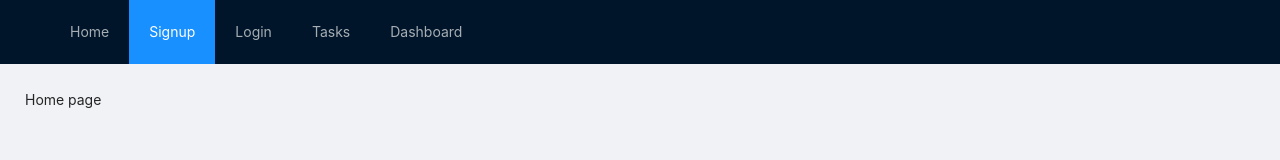
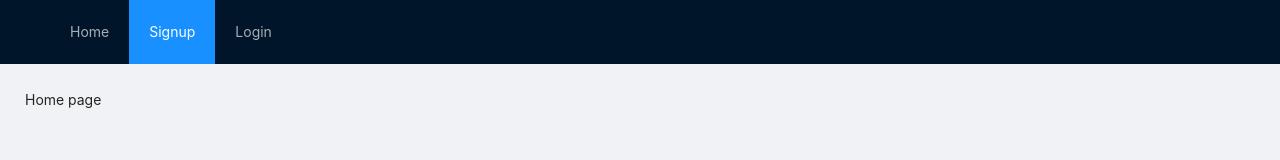
Before and after one commit to vigneshwaran-chandrasekaran/react-17-boilerplate, a React (Create React App) app: page / in a window 1280 px wide. Shown: the top 160 px of the page. Built offline with nearby package versions, Linux system fonts and the light colour scheme.

Commit message:
header component changed to new page

```diff
--- a/src/Router.js
+++ b/src/Router.js
@@ -1,49 +1,17 @@
-import { Layout, Menu } from 'antd';
-import { AuthRoute, Loader, PrivateRoute } from 'components/common';
+import { Layout } from 'antd';
+import { AuthRoute, Header, Loader, PrivateRoute } from 'components/common';
 import * as Pages from 'pages';
 import React from 'react';
-import { BrowserRouter, Link, Route, Switch } from 'react-router-dom';
+import { BrowserRouter, Route, Switch } from 'react-router-dom';
 
-const { Header, Content } = Layout;
+const { Content } = Layout;
 
 export default function Router() {
 	return (
 		<BrowserRouter>
 			<Loader />
 			<Layout style={{ minHeight: '100vh' }}>
-				<Header className="header">
-					<Menu
-						theme="dark"
-						mode="horizontal"
-						defaultSelectedKeys={['2']}
-					>
-						<Menu.Item key="1">
-							<Link to="/home" className="link">
-								Home
-							</Link>
-						</Menu.Item>
-						<Menu.Item key="2">
-							<Link to="/signup" className="link">
-								Signup
-							</Link>
-						</Menu.Item>
-						<Menu.Item key="3">
-							<Link to="/login" className="link">
-								Login
-							</Link>
-						</Menu.Item>
-						<Menu.Item key="4">
-							<Link to="/tasks" className="link">
-								Tasks
-							</Link>
-						</Menu.Item>
-						<Menu.Item key="5">
-							<Link to="/dashboard" className="link">
-								Dashboard
-							</Link>
-						</Menu.Item>
-					</Menu>
-				</Header>
+				<Header />
 				<Content style={{ padding: '25px' }}>
 					<Switch>
 						{/* Unauth routes start here*/}
--- /dev/null
+++ b/src/components/common/Header.js
@@ -0,0 +1,62 @@
+import { Layout, Menu } from 'antd';
+import { useAuth } from 'hooks';
+import React from 'react';
+import { Link } from 'react-router-dom';
+
+const { Header } = Layout;
+
+function HeaderCustom() {
+	const userData = useAuth();
+
+	if (userData && userData?._id) {
+		return (
+			<Header className="header">
+				<Menu
+					theme="dark"
+					mode="horizontal"
+					defaultSelectedKeys={['2']}
+				>
+					<Menu.Item key="1">
+						<Link to="/home" className="link">
+							Home
+						</Link>
+					</Menu.Item>
+					<Menu.Item key="4">
+						<Link to="/tasks" className="link">
+							Tasks
+						</Link>
+					</Menu.Item>
+					<Menu.Item key="5">
+						<Link to="/dashboard" className="link">
+							Dashboard
+						</Link>
+					</Menu.Item>
+				</Menu>
+			</Header>
+		);
+	}
+
+	return (
+		<Header className="header">
+			<Menu theme="dark" mode="horizontal" defaultSelectedKeys={['2']}>
+				<Menu.Item key="1">
+					<Link to="/home" className="link">
+						Home
+					</Link>
+				</Menu.Item>
+				<Menu.Item key="2">
+					<Link to="/signup" className="link">
+						Signup
+					</Link>
+				</Menu.Item>
+				<Menu.Item key="3">
+					<Link to="/login" className="link">
+						Login
+					</Link>
+				</Menu.Item>
+			</Menu>
+		</Header>
+	);
+}
+
+export default HeaderCustom;
--- a/src/components/common/index.js
+++ b/src/components/common/index.js
@@ -1,3 +1,4 @@
 export { default as AuthRoute } from './AuthRoute';
+export { default as Header } from './Header';
 export { default as Loader } from './Loader';
 export { default as PrivateRoute } from './PrivateRoute';
```
